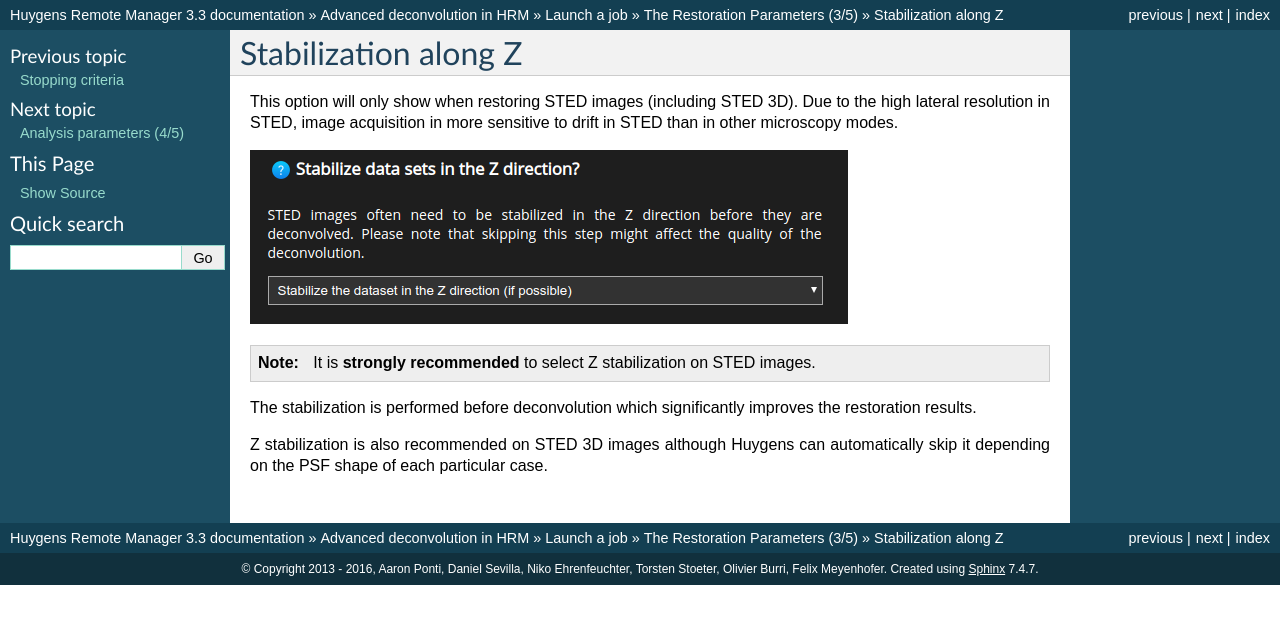
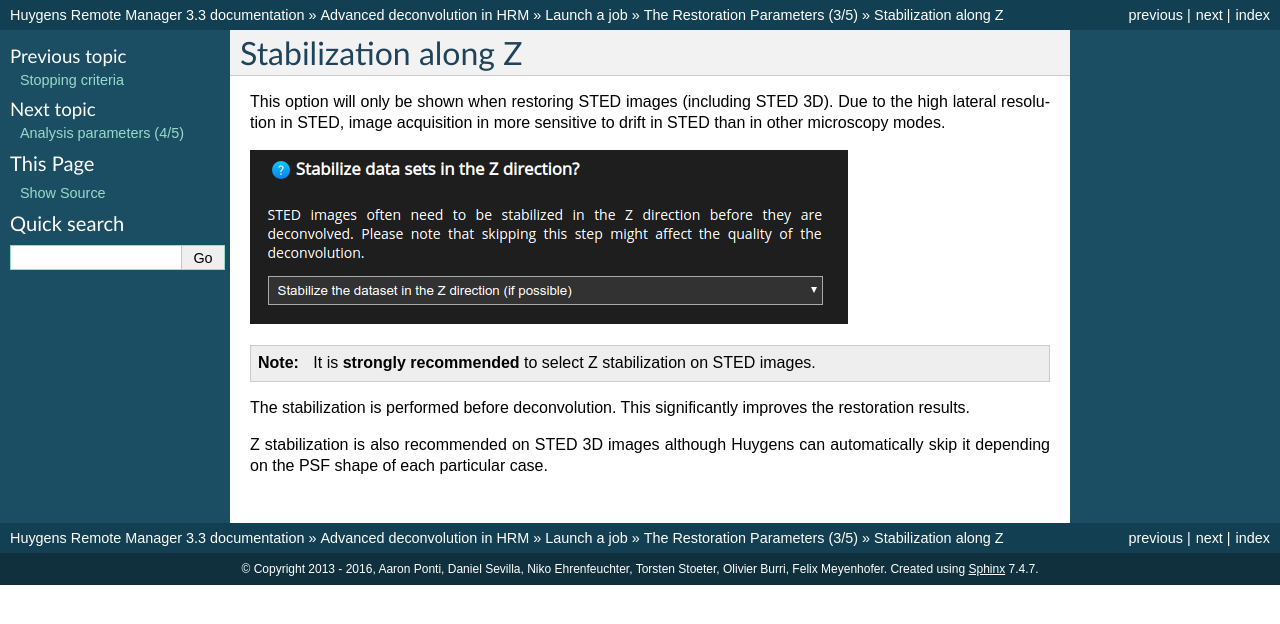
Before and after one commit to aarpon/hrm_docs, a Sphinx documentation site: the page built from docs/user/step3_zstabilization.rst, in a window 1280 px wide. Shown: the top 624 px of the page. Built offline with Sphinx 7.4.7, drawn with Linux system fonts in a browser that asks for light colours.

Commit message:
Fixes in the Z stabilization section.

```diff
--- a/docs/user/step3_zstabilization.rst
+++ b/docs/user/step3_zstabilization.rst
@@ -5,12 +5,17 @@
 Stabilization along Z
 =====================
 
-This option will only show when restoring STED images (including STED 3D). Due to the high lateral resolution in STED, image acquisition in more sensitive to drift in STED than in other microscopy modes.
+This option will only be shown when restoring STED images (including STED 3D).
+Due to the high lateral resolution in STED, image acquisition in more
+sensitive to drift in STED than in other microscopy modes.
 
 |ZStabilizationScreenshot|
 
-.. note:: It is **strongly recommended** to select Z stabilization on STED images.
+.. note:: It is **strongly recommended** to select Z stabilization on STED
+          images.
 
-The stabilization is performed before deconvolution which significantly improves the restoration results.
+The stabilization is performed before deconvolution. This significantly
+improves the restoration results.
 
-Z stabilization is also recommended on STED 3D images although Huygens can automatically skip it depending on the PSF shape of each particular case.
+Z stabilization is also recommended on STED 3D images although Huygens can
+automatically skip it depending on the PSF shape of each particular case.
```
